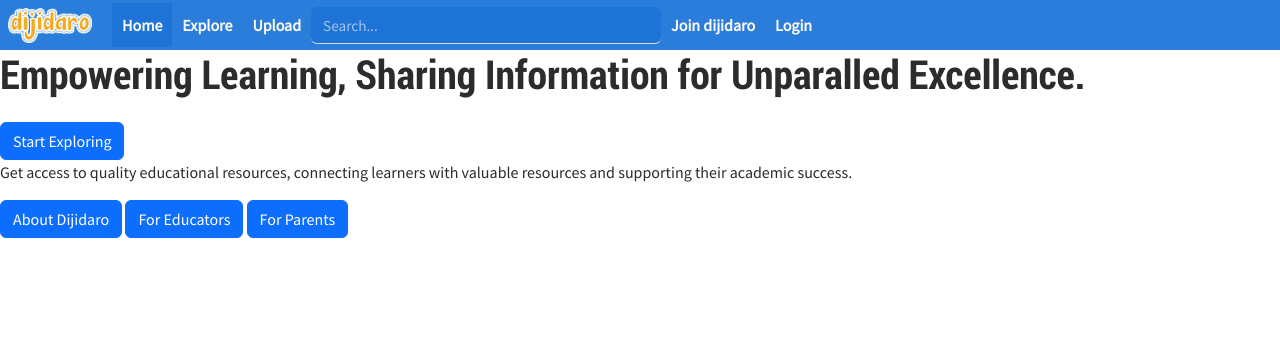
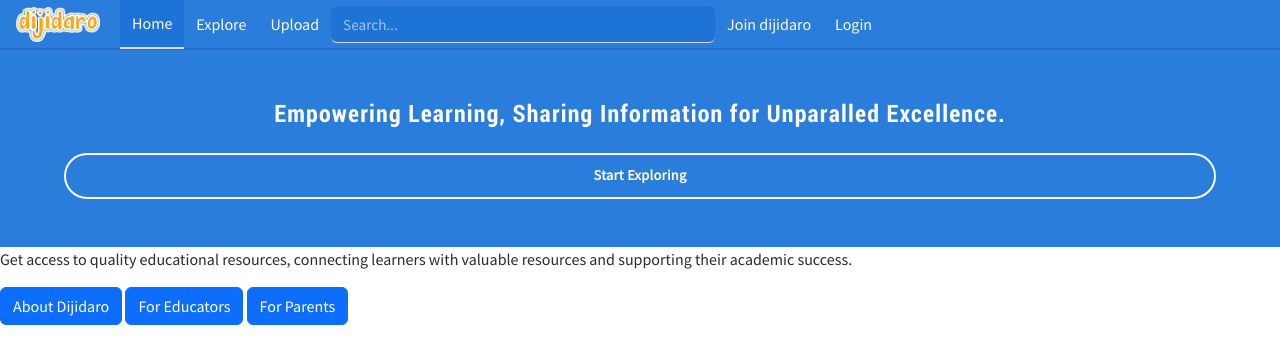
Before and after one commit to dijidaro/dijidaro, a Flask app: page / in a window 1280 px wide. Shown: the top 364 px of the page. Run offline with Flask 3, Linux system fonts and the light colour scheme; some libraries are stand-ins or nearby versions.

Commit message:
Add css for hero section

```diff
--- a/app/static/styles/medium.css
+++ b/app/static/styles/medium.css
@@ -35,8 +35,8 @@
     nav a {
         text-decoration: none;
         font-size: 1rem;
-        font-weight: 600;
-        padding: 10px;
+        font-weight: 500;
+        padding: 12px;
         /* margin: 0; */
     }
     nav a:hover {
@@ -45,13 +45,14 @@
 
     .router-link.active {
         background-color: var(--brand-color2);
+        border-bottom: 2px solid var(--light-shade);
     }
 
     nav input[type=search] {
         background-color: var(--brand-color2);
         color: var(--text-color-light);
         border-bottom: 1px solid var(--light-shade);
-        width: 350px;
+        width: 30vw;
     }
     nav input[type=search]:focus {
         background-color: var(--brand-color2);
--- a/app/static/styles/small.css
+++ b/app/static/styles/small.css
@@ -56,7 +56,7 @@
 .close i {
     position: absolute;
     top: 10px;
-    right: 10px;
+    right: 16px;
 }
 
 /* HEADER SECTION */
@@ -66,6 +66,8 @@
     justify-content: space-between;
     align-items: center;
     height: 50px;
+    border-bottom: 2px solid rgba(0, 0, 0, .1);
+    box-shadow: 0 0 3px rgba(0, 0, 0, .25);
 }
 
 nav {
@@ -111,3 +113,35 @@
     width: 200px;
     margin: 0 auto;
 }
+
+/* HERO SECTION */
+.hero {
+    background-color: var(--brand-color);
+    display: flex;
+    flex-direction: column;
+    align-items: center;
+    justify-content: center;
+}
+.hero h1 {
+    font-size: 1.5rem;
+    color: var(--text-color-light);
+    text-align: center;
+    letter-spacing: .075rem;
+    line-height: 1.3;
+    font-weight: 500;
+}
+.hero button {
+    width: 90vw;
+    border-radius: 25px;
+    font-size: .895rem;
+    letter-spacing: .02rem;
+    padding: 10px;
+    font-weight: 600;
+    background-color: transparent;
+    border: 2px solid var(--text-color-light);
+    color: var(--text-color-light);
+}
+.hero button:hover {
+    background-color: var(--text-color-light);
+    color: var(--brand-color2);
+}
--- a/app/templates/base.html
+++ b/app/templates/base.html
@@ -11,7 +11,7 @@
 </head>
 <body>
     <header>
-        <div class="navigation px-2" >
+        <div class="navigation px-3" >
             <a href="{{ url_for('home.index') }}"><img class="#" src="../static/images/logo3.png" alt="dijidaro logo" height="35"></a>
             <a class="hamburger" href="#navbar" aria-label="Open navigation panel.">
                 <span class="visually-hidden">Open navigation panel</span>
@@ -49,7 +49,9 @@
         {% endwith %}
     </header>
     <main>
-        {% block body %} {% endblock %}
+        <div id="main">
+            {% block body %} {% endblock %}
+        </div>
     </main>
     <footer></footer>
 
--- a/app/templates/pages/index.html
+++ b/app/templates/pages/index.html
@@ -3,19 +3,17 @@
 {% block title %} Home {% endblock %}
 
 {% block body %}
-<section>
-    <div class="hero">
+    <section class="hero px-3 py-5">
         <h1 class="mb-4">Empowering Learning, Sharing Information for Unparalled Excellence.</h1>
         <button class="btn btn-primary">Start Exploring</button>
-    </div>
-    <div class="info">
+    </section>
+    <section class="info">
         <p>Get access to quality educational resources, connecting learners with
             valuable resources and supporting their academic success.</p>
-        <section class="info-btn">
+        <div class="info-btn mx-auto">
             <button class="btn btn-primary">About Dijidaro</button>
             <button class="btn btn-primary">For Educators</button>
             <button class="btn btn-primary">For Parents</button>
-        </section>
-    </div>
-</section>
+        </div>
+    </section>
 {% endblock %}
```
